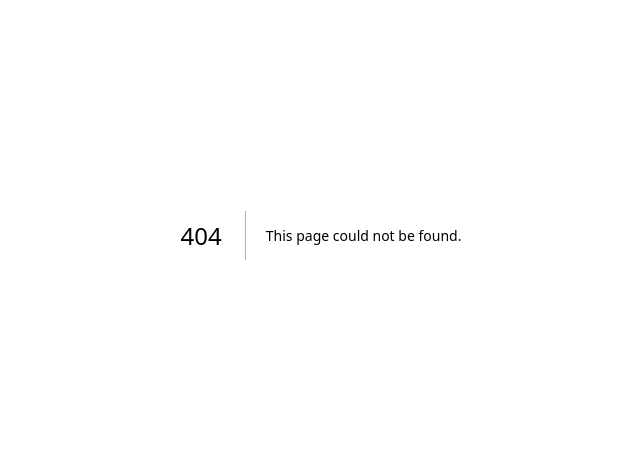
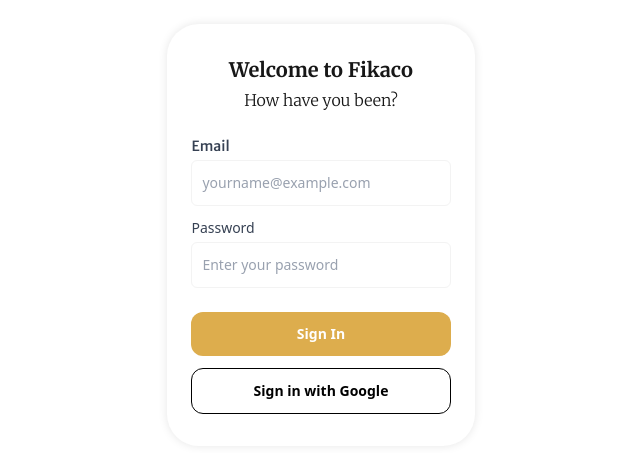
Before and after one commit to tonthanathep/fikaco, a Next.js app: page /login in a window 1280 px wide. Before the commit this address had no page. Shown: the part 165-618 px from the top of the page, without its empty margins (319-959 px from the left). Built offline with nearby package versions, Linux system fonts and the light colour scheme.

Commit message:
feat: LoginCard static

```diff
--- /dev/null
+++ b/app/login/action.ts
@@ -0,0 +1,48 @@
+//signup boilerplate
+
+"use server";
+
+import { revalidatePath } from "next/cache";
+import { redirect } from "next/navigation";
+
+import { createClient } from "@/utils/supabase/server";
+
+export async function login(formData: FormData) {
+  const supabase = await createClient();
+
+  // type-casting here for convenience
+  // in practice, you should validate your inputs
+  const data = {
+    email: formData.get("email") as string,
+    password: formData.get("password") as string,
+  };
+
+  const { error } = await supabase.auth.signInWithPassword(data);
+
+  if (error) {
+    redirect("/error");
+  }
+
+  revalidatePath("/", "layout");
+  redirect("/account");
+}
+
+export async function signup(formData: FormData) {
+  const supabase = await createClient();
+
+  // type-casting here for convenience
+  // in practice, you should validate your inputs
+  const data = {
+    email: formData.get("email") as string,
+    password: formData.get("password") as string,
+  };
+
+  const { error } = await supabase.auth.signUp(data);
+
+  if (error) {
+    redirect("/error");
+  }
+
+  revalidatePath("/", "layout");
+  redirect("/account");
+}
--- /dev/null
+++ b/app/login/page.tsx
@@ -0,0 +1,9 @@
+import LoginForm from "@/components/LoginForm";
+
+export default function LoginPage() {
+  return (
+    <div className='flex min-h-screen flex-col items-center justify-center py-12 px-4 sm:px-6 lg:px-8'>
+      <LoginForm />
+    </div>
+  );
+}
--- /dev/null
+++ b/components/LoginForm.tsx
@@ -0,0 +1,149 @@
+"use client";
+import { motion } from "motion/react";
+import { useState } from "react";
+import { z } from "zod";
+
+//Handle data validation
+const loginSchema = z.object({
+  email: z
+    .string()
+    .min(1, { message: "Email required" })
+    .email({ message: "Invalid email address" }),
+  password: z
+    .string()
+    .min(8, { message: "Password must be at least 8 characters" })
+    .max(20, { message: "Password must be at most 20 characters" }),
+});
+
+const LoginForm = () => {
+  const [formData, setFormData] = useState<z.infer<typeof loginSchema>>({
+    email: "",
+    password: "",
+  });
+  const [error, setError] = useState<string | null>(null);
+  const [loading, setLoading] = useState(false);
+
+  const handleInputChange = (e: React.ChangeEvent<HTMLInputElement>) => {
+    setFormData((prevState) => ({
+      ...prevState,
+      [e.target.name]: e.target.value,
+    }));
+    setError(null);
+  };
+
+  const handleSubmit = async (e: React.FormEvent<HTMLFormElement>) => {
+    e.preventDefault();
+    setLoading(true);
+    // TODO: Handle Zod error
+    const validFormData = loginSchema.parse(formData);
+    console.log(validFormData);
+    setLoading(false);
+    // TODO: Handle form submit
+  };
+
+  return (
+    <motion.div
+      style={{
+        backgroundColor: "#ffffff",
+        borderRadius: "2rem",
+        paddingTop: "2rem",
+        paddingBottom: "2rem",
+        paddingLeft: "1.5rem",
+        paddingRight: "1.5rem",
+        width: "24vw",
+        boxShadow: "0px 0px 10px rgba(0, 0, 0, 0.1)",
+        alignItems: "center",
+      }}
+    >
+      <motion.div className='flex flex-col '>
+        <motion.h1 className='text-xl font-semibold font-serif text-center'>
+          Welcome to Fikaco
+        </motion.h1>
+        <motion.h2 className='text-md font-light font-serif text-center mt-1'>
+          How have you been?
+        </motion.h2>
+
+        <motion.form onSubmit={handleSubmit}>
+          <div className='mt-6'>
+            <label
+              htmlFor='email'
+              className='block text-sm font-medium text-gray-700 font-sans'
+            >
+              Email
+            </label>
+            <div className='mt-1'>
+              <motion.input
+                type='email'
+                name='email'
+                id='email'
+                autoComplete='email'
+                required
+                className='block w-full rounded-md p-2.5 text-gray-900 placeholder:text-gray-400 sm:text-sm sm:leading-6'
+                placeholder='yourname@example.com'
+                value={formData.email}
+                onChange={handleInputChange}
+                style={{ borderColor: "#F3F3F3", borderWidth: "0.1rem" }}
+                whileHover={{ borderColor: "#DDAD4D" }}
+              />
+            </div>
+          </div>
+
+          <div className='mt-3'>
+            <label
+              htmlFor='password'
+              className='block text-sm font-medium text-gray-700'
+            >
+              Password
+            </label>
+            <div className='mt-1'>
+              <motion.input
+                type='password'
+                name='password'
+                id='password'
+                autoComplete='current-password'
+                required
+                className='block w-full rounded-md p-2.5 text-gray-900 placeholder:text-gray-400 sm:text-sm sm:leading-6'
+                placeholder='Enter your password'
+                value={formData.password}
+                onChange={handleInputChange}
+                style={{ borderColor: "#F3F3F3", borderWidth: "0.1rem" }}
+                whileHover={{ borderColor: "#DDAD4D" }}
+              />
+            </div>
+          </div>
+          {error && <div className='mt-2 text-sm text-red-600'>{error}</div>}
+          <motion.div className='mt-6 gap-3 flex-col flex'>
+            <motion.button
+              type='submit'
+              className='block w-full rounded-xl  px-3 py-3 text-center text-sm font-semibold text-white '
+              disabled={loading}
+              style={{ backgroundColor: "#DDAD4D" }}
+              whileHover={{ backgroundColor: "#C59B2C" }}
+              whileTap={{ backgroundColor: "#C59B2C", scale: 0.98 }}
+            >
+              {loading ? "Loading..." : "Sign In"}
+            </motion.button>
+
+            <motion.button
+              type='submit'
+              className='block w-full rounded-xl  px-3 py-3 text-center text-sm font-semibold  '
+              disabled={loading}
+              style={{
+                backgroundColor: "#FFFFFF",
+                color: "#000000",
+                borderColor: "#000000",
+                borderWidth: "0.08rem",
+              }}
+              whileHover={{ backgroundColor: "#000000", color: "#FFFFFF" }}
+              whileTap={{ scale: 0.98 }}
+            >
+              {loading ? "Loading..." : "Sign in with Google"}
+            </motion.button>
+          </motion.div>
+        </motion.form>
+      </motion.div>
+    </motion.div>
+  );
+};
+
+export default LoginForm;
--- a/package.json
+++ b/package.json
@@ -14,6 +14,7 @@
     "next": "15.3.1",
     "react": "^19.0.0",
     "react-dom": "^19.0.0",
+    "zod": "^3.24.3",
     "zustand": "^5.0.3"
   },
   "devDependencies": {
```
Also changed, not shown: 1 other file (tests, documents, lock files or other folders).
